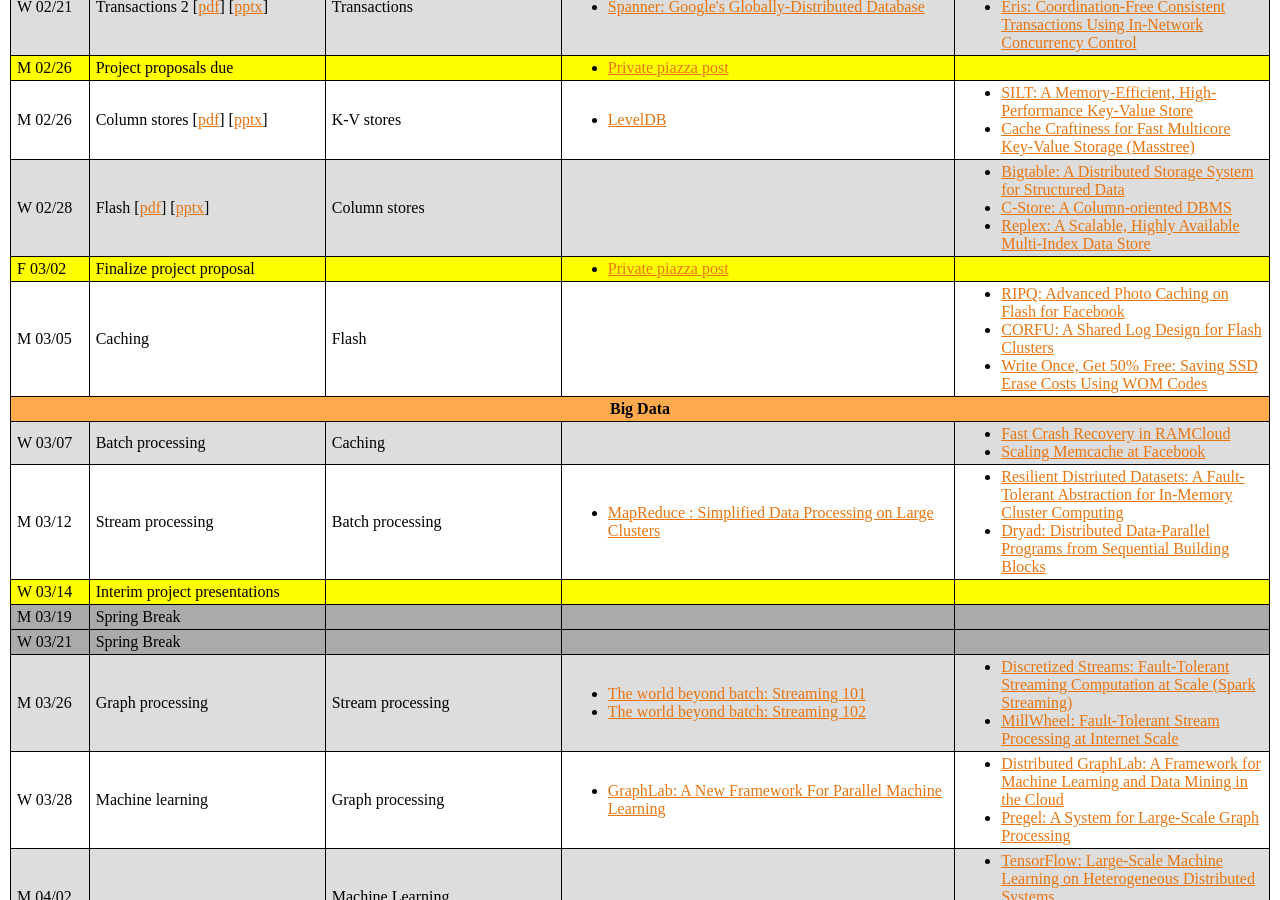
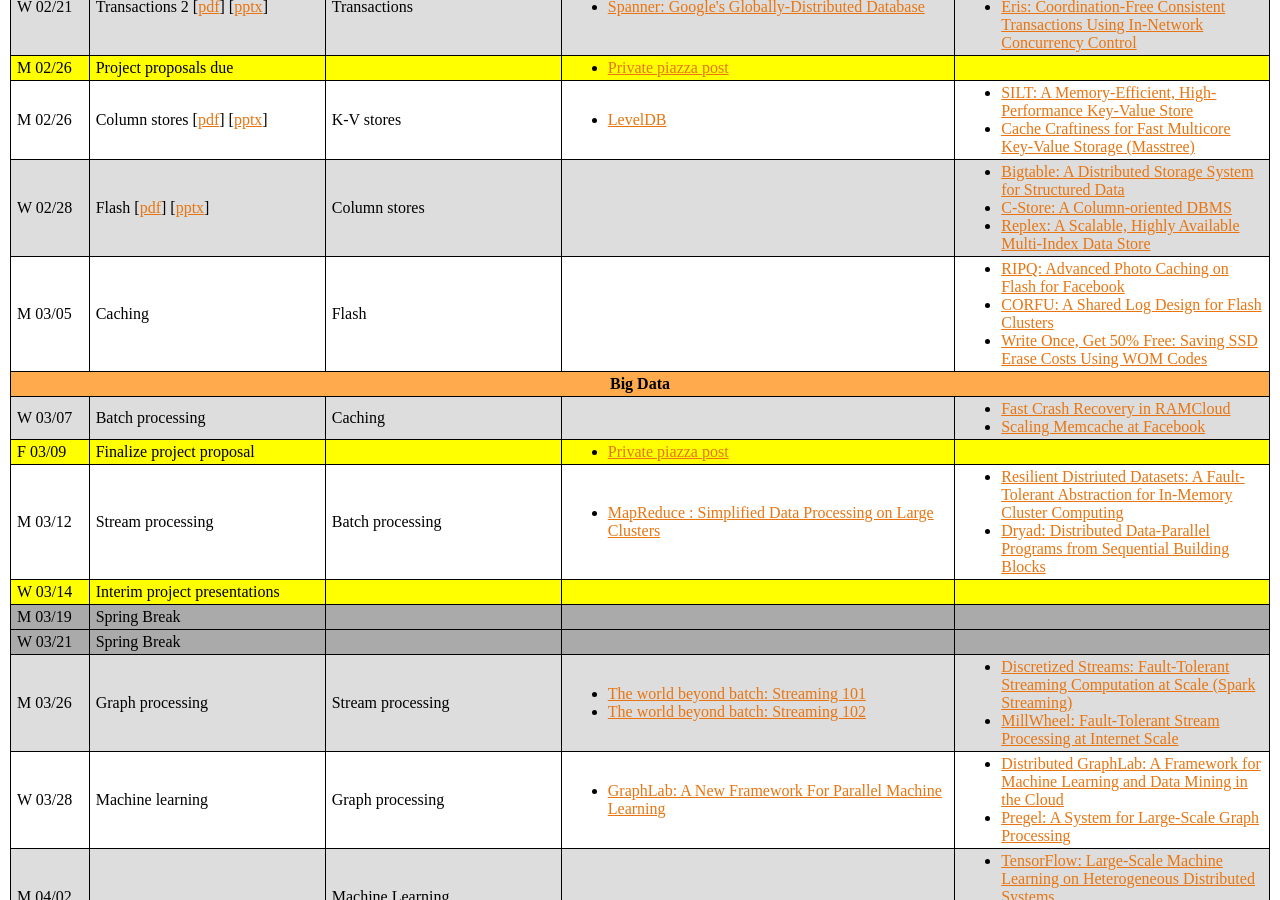
Before and after one commit to COS518/cos518.github.io, a Jekyll site: the page built from syllabus.md, in a window 1280 px wide and 900 px high, scrolled down 841 px. Built offline with Jekyll 4.4.1, drawn with Linux system fonts in a browser that asks for light colours; our own code applies the rules of GitHub Pages for plain Markdown files; some of the changed lines change nothing that is shown.

Commit message:
New proposal date

```diff
--- a/_data/syllabus.yml
+++ b/_data/syllabus.yml
@@ -124,13 +124,6 @@
         - name: Replex&#58; A Scalable, Highly Available Multi-Index Data Store
           link: http://www.cs.princeton.edu/~mfreed/docs/replex-atc16.pdf
       type: lecture
-    - date: F 03/02
-      lecture-topic: Finalize project proposal
-      reading-topic:
-      readings:
-        - name: Private piazza post
-          link: https://piazza.com/class/jd859433p6c6nn
-      type: exam
     - date: M 03/05
       lecture-topic: Caching
       reading-topic: Flash
@@ -164,6 +157,13 @@
         #- name: EC-Cache&#58; Load-balanced, Low-Latency Cluster Caching with Online Erasure Coding
         #  link: https://www.usenix.org/system/files/conference/osdi16/osdi16-rashmi.pdf
       type: lecture
+    - date: F 03/09
+      lecture-topic: Finalize project proposal
+      reading-topic:
+      readings:
+        - name: Private piazza post
+          link: https://piazza.com/class/jd859433p6c6nn
+      type: exam
     - date: M 03/12
       lecture-topic: Stream processing
       reading-topic: Batch processing
```
Also changed, not shown: 1 other file.
